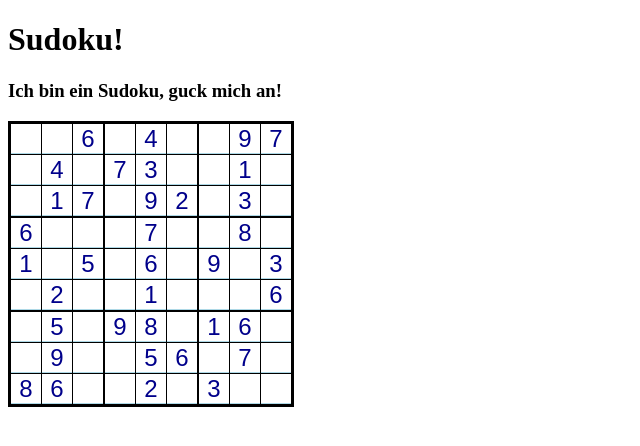
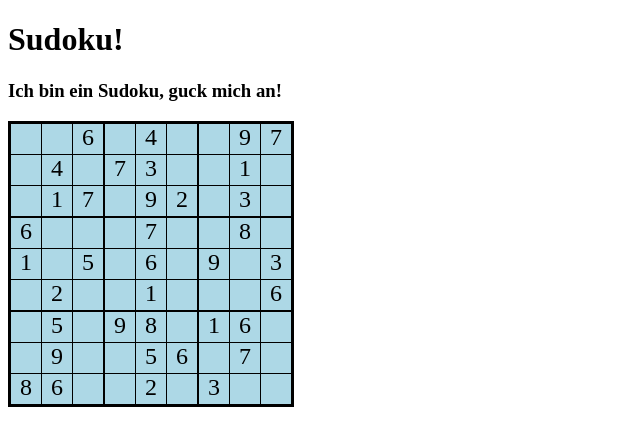
Before and after one commit to ElSenjor/sudoku-frontend, an Angular app: page / in a window 1280 px wide. Shown: the top 446 px of the page, without its empty margins (0-640 px from the left). Built offline with nearby package versions, Linux system fonts and the light colour scheme.

Commit message:
Exchanged html input tags to  contentedible divs

```diff
--- a/src/app/box/box.component.css
+++ b/src/app/box/box.component.css
@@ -2,4 +2,8 @@
     display: flex;
     flex-wrap: wrap;
     width: 94px;
+    height: 94px;
+    border: 0px;
+    margin: 0px;
+    padding: 0px;
 }
--- a/src/app/cell/cell.component.css
+++ b/src/app/cell/cell.component.css
@@ -1,20 +1,24 @@
 .cell {
-  display: inline-block;
+  flex-wrap: wrap;
   width: 30px;
   height: 30px;
   background-color: lightblue;
   border-left: solid 1px;
   border-top: solid 1px;
+  margin: 0px;
+  padding: 0px;
+  font-size: 24px;
+  text-align: center;
 }
 
 input {
-  width: 25.9px;
-  height: 27.9px;
+  width: 30px;
+  height: 30px;
   font-size: 24px;
   text-align: center;
-  border: solid 0px;
-  margin: solid 0px;
-  padding: solid 0px;
+  border: 0px;
+  margin: 0px;
+  padding: 0px;
   color: darkblue
 }
 
--- a/src/app/cell/cell.component.html
+++ b/src/app/cell/cell.component.html
@@ -1,12 +1,9 @@
 <div
   class="cell"
   [ngClass]="{ 'border-right': borderRight, 'border-bottom': borderBottom }"
+  contenteditable="true"
+
 >
-  <input
-  type="text"
-  maxlength="1"
-  value="{{this.defaultValueEmptyIfZero(this.defaultValue)}}"
-  />
 
-
+  {{this.defaultValueEmptyIfZero(this.defaultValue)}}
 </div>
--- a/src/app/grid/grid.component.css
+++ b/src/app/grid/grid.component.css
@@ -2,5 +2,8 @@
     display: flex;
     flex-wrap: wrap;
     width: 282px;
+    height: 282px;
     border: solid 2px;
+    margin: 0px;
+    padding: 0px;
 }
```
